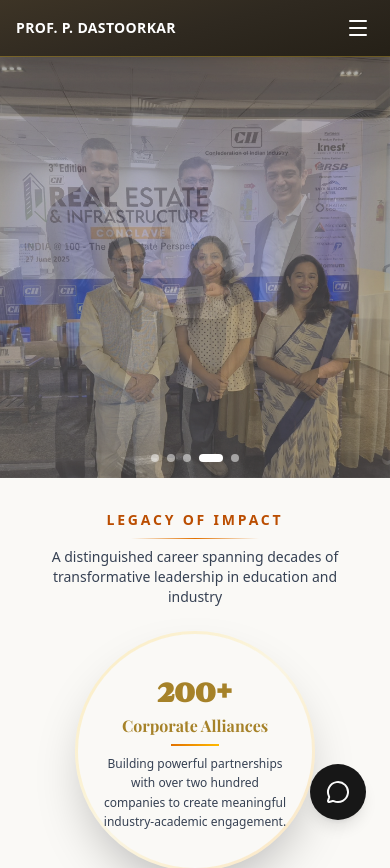
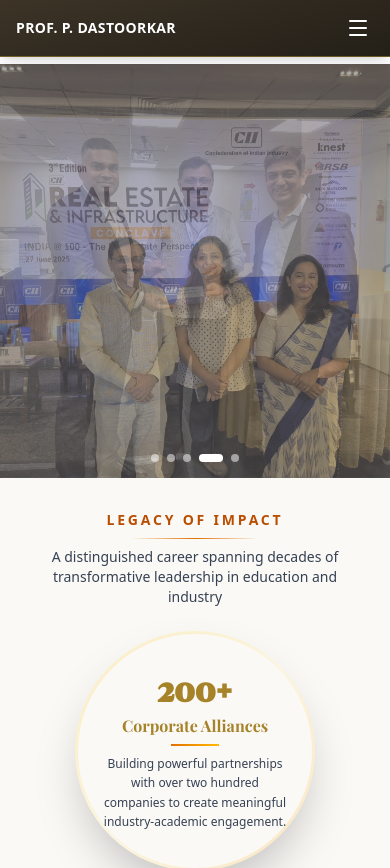
Before and after one commit to Polaris-AI-Assistant/Pramod-Dastookar, a Next.js app: page / in a window 390 px wide. Shown: the top 868 px of the page. Built offline with nearby package versions, Linux system fonts and the light colour scheme.

Commit message:
home page responsiveness done

```diff
--- a/app/globals.css
+++ b/app/globals.css
@@ -119,7 +119,10 @@
   html, body {
     @apply bg-background text-foreground;
     width: 100%;
-    max-width: 100vw;
+    max-width: 100%;
     overflow-x: hidden;
   }
+  html {
+    scroll-behavior: smooth;
+  }
 }
--- a/app/layout.tsx
+++ b/app/layout.tsx
@@ -1,7 +1,6 @@
 import type { Metadata } from "next";
 import { Geist, Geist_Mono } from "next/font/google";
 import "./globals.css";
-import FloatingChatButton from "@/components/chatbot/FloatingChatButton";
 
 const geistSans = Geist({
   variable: "--font-geist-sans",
@@ -35,7 +34,6 @@
         suppressHydrationWarning
       >
         {children}
-        <FloatingChatButton />
       </body>
     </html>
   );
--- a/app/page.tsx
+++ b/app/page.tsx
@@ -22,7 +22,7 @@
   return (
     <>
       <Navbar/>
-      <div className="w-full">
+      <div className="w-full min-w-full overflow-x-hidden">
         <HeroCarousel />
         <Feature108Demo />
         {/* <Impact/> */}
--- a/components/HeroCarousel.tsx
+++ b/components/HeroCarousel.tsx
@@ -23,7 +23,7 @@
   }, []);
 
   return (
-    <div className="relative w-full h-[50vh] sm:h-[60vh] md:h-[70vh] lg:h-[85vh] xl:h-screen overflow-hidden -mt-2 sm:-mt-3.5 md:-mt-4 lg:-mt-5">
+    <div className="relative w-full min-w-full h-[50vh] sm:h-[60vh] md:h-[70vh] lg:h-[85vh] xl:h-screen overflow-hidden -mt-2 sm:-mt-3.5 md:-mt-4 lg:-mt-5">
       {images.map((image, index) => (
         <div
           key={index}
@@ -36,7 +36,7 @@
             alt={image.alt}
             fill
             priority={index === 0}
-            className="object-cover object-center sm:object-cover"
+            className="object-cover object-center"
             quality={100}
             sizes="100vw"
           />
```
